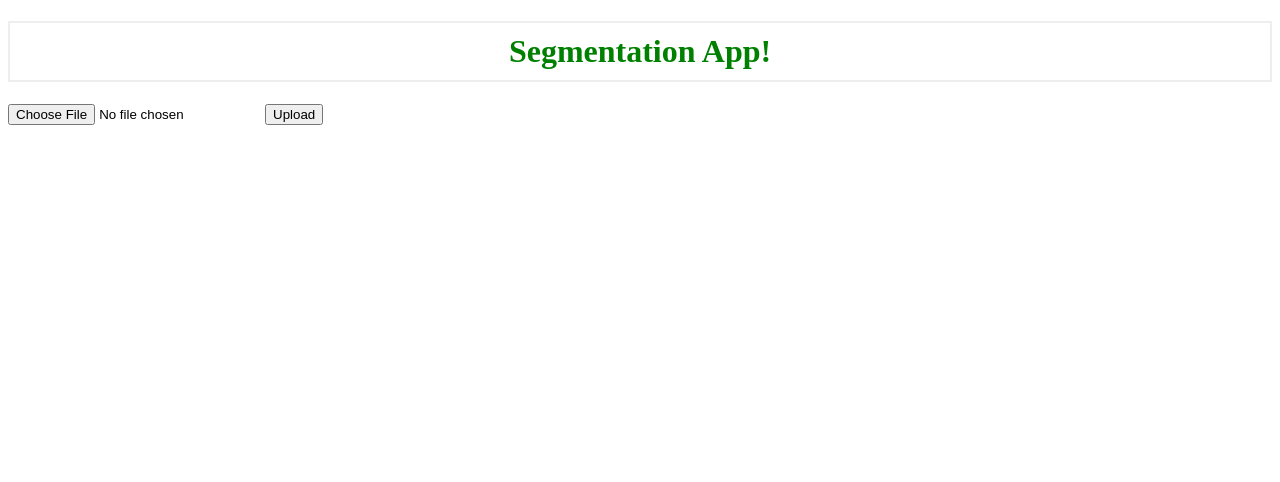
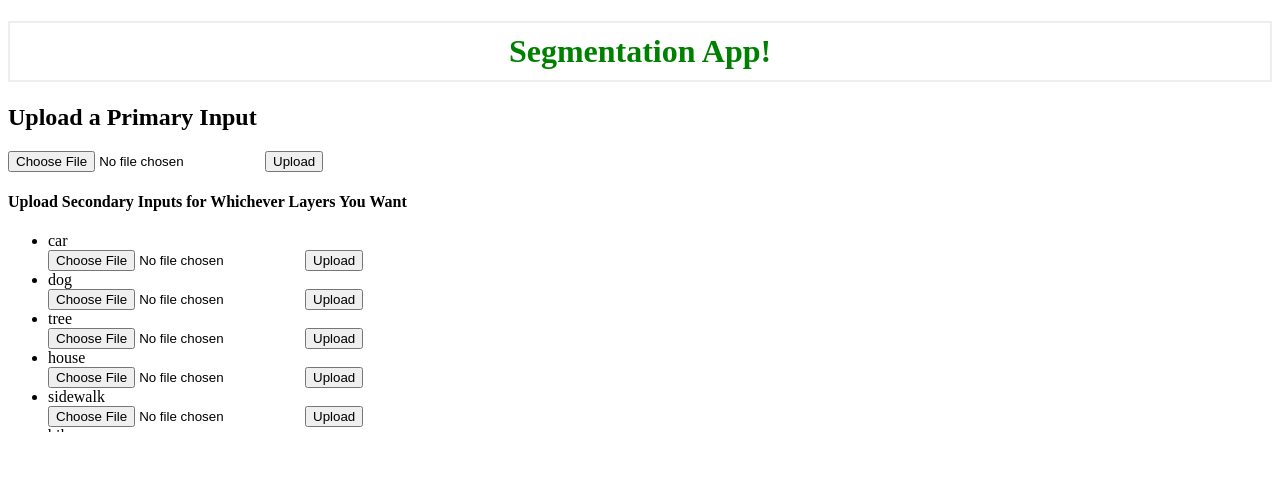
Before and after one commit to cfiore-jpg/cv_segmentation, a Flask app: page / in a window 1280 px wide. Shown: the top 482 px of the page. Run offline with Flask 2, Linux system fonts and the light colour scheme.

Commit message:
adds layer lists with secondary input uploading

```diff
--- a/frontend/server.py
+++ b/frontend/server.py
@@ -17,32 +17,59 @@
 # def download_file(name):
 #     return send_from_directory(app.config["UPLOAD_FOLDER"], name)
 
-# Uploads the selected file to static/data/uploads
+# Uploads the primary or secondary inputs
 def upload_file():
     if request.method == 'POST':
         # check if the post request has the file part
-        if 'file' not in request.files:
+        have_file = False
+        have_secondary = False
+        if 'file' in request.files:
+            have_file = True
+            file = request.files['file']
+        if 'secondary_input' in request.files:
+            have_secondary = True
+            secondary_input = request.files['secondary_input']
+        if not have_file and not have_secondary:
             flash('No file part')
             return redirect(request.url)
-        file = request.files['file']
-        # If the user does not select a file, the browser submits an
-        # empty file without a filename.
-        if file.filename == '':
-            flash('No selected file')
-            return redirect(request.url)
-        if file and allowed_file(file.filename):
-            filename = secure_filename(file.filename)
-            new_path = os.path.join(app.config['UPLOAD_FOLDER'], "static/data/uploads", filename)
-            file.save(new_path)
-            #url_path = os.path.join("data/uploads", filename)
-            #return redirect(url_for('download_file', name=url_path))
-            return "File uploaded to static/data/uploads"
+
+        #handles primary input uploading
+        if have_file:
+            if file.filename == '':
+                flash('No selected file')
+                return redirect(request.url)
+            if file and allowed_file(file.filename):
+                filename = secure_filename(file.filename)
+                new_path = os.path.join(app.config['UPLOAD_FOLDER'], "static/data/primary_inputs", filename)
+                file.save(new_path)
+                #url_path = os.path.join("data/uploads", filename)
+                #return redirect(url_for('download_file', name=url_path))
+                return "File uploaded to static/data/primary_inputs"
+        #handles secondary input uploading
+        if have_secondary:
+            if secondary_input.filename == '':
+                flash('No selected file')
+                return redirect(request.url)
+            if secondary_input and allowed_file(secondary_input.filename):
+                filename = secure_filename(secondary_input.filename)
+                new_path = os.path.join(app.config['UPLOAD_FOLDER'], "static/data/secondary_inputs", filename)
+                secondary_input.save(new_path)
+                #url_path = os.path.join("data/uploads", filename)
+                #return redirect(url_for('download_file', name=url_path))
+                return "File uploaded to static/data/secondary_inputs"
     return
+
+def display_list(list):
+    return list
 
 @app.route('/', methods=['GET', 'POST'])
 # Runs the upload method and returns the rendered page
 def index():
     upload_return = upload_file()
-    return render_template('index.html', upload_return=upload_return)
+    list = display_list(["car", "dog", "tree", "house", "sidewalk", "bike", "crosswalk", "pedestrian", "garage", "bush", "lawn"])
+    return render_template('index.html', upload_return=upload_return, list_len=len(list), list=list)
 
 #2.) Displaying list of layers with options for secondary input
+
+#need to figure out how to link images in the secondary_inputs folder with the layer
+#they need to replace
--- a/frontend/static/css/style.css
+++ b/frontend/static/css/style.css
@@ -5,6 +5,5 @@
     padding: 10px;
 }
 
-.upload-result {
-    margin-left: -9999;
-}
+nav ul{height:200px; width:40%;}
+nav ul{overflow:hidden; overflow-y:scroll;}
--- a/frontend/templates/index.html
+++ b/frontend/templates/index.html
@@ -7,15 +7,30 @@
 </head>
 <body>
    <h1>Segmentation App!</h1>
+        <h2>Upload a Primary Input</h2>
         <form method=post enctype=multipart/form-data>
             <input type=file name=file>
             <input type=submit value=Upload>
         </form>
         <a class="upload-result">
             {% if upload_return %}
-            <h2>{{upload_return}}</h2>
+            <h3>{{upload_return}}</h3>
             {% endif %}
         </a>
+        <h4>Upload Secondary Inputs for Whichever Layers You Want</h4>
+        {% if list %}
+        <nav>
+            <ul>
+                {%for i in range(0, list_len)%}
+                    <li>{{list[i]}}</li>
+                    <form method=post enctype=multipart/form-data class=secondary-input>
+                        <input type=file name=secondary_input>
+                        <input type=submit value=Upload>
+                    </form>
+                {%endfor%}
+            </ul>
+        </nav>
+        {% endif %}
 
 </body>
 </html>
```
Also changed, not shown: 2 other files.
